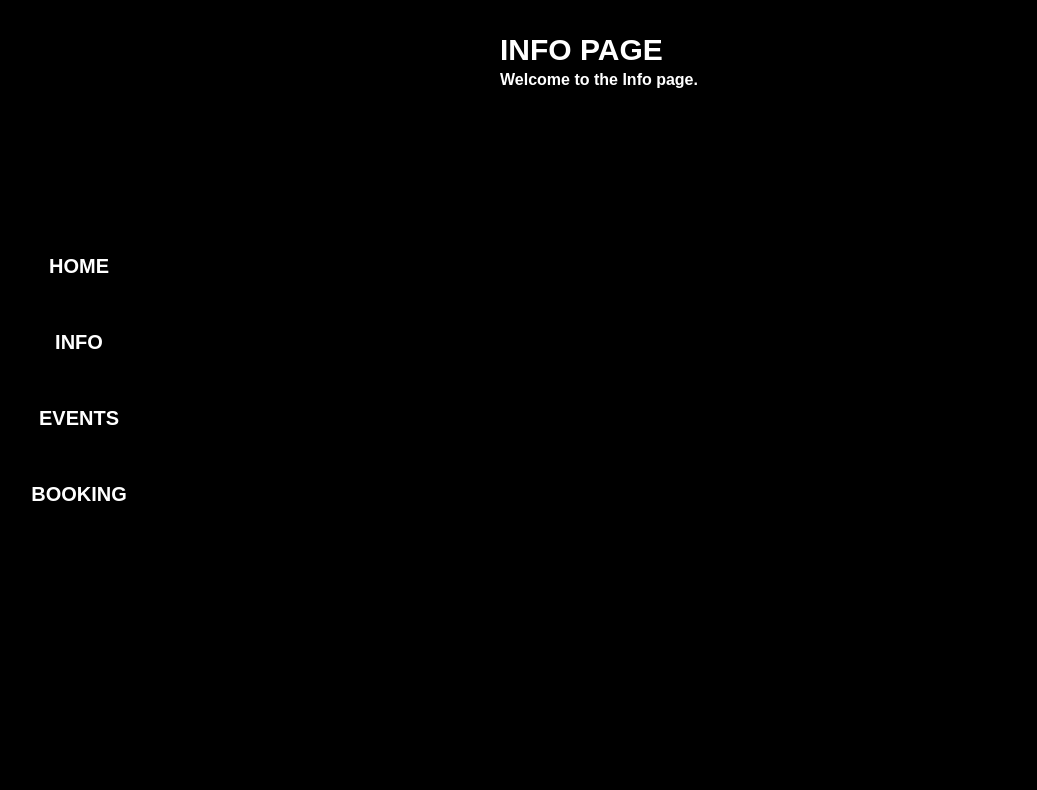
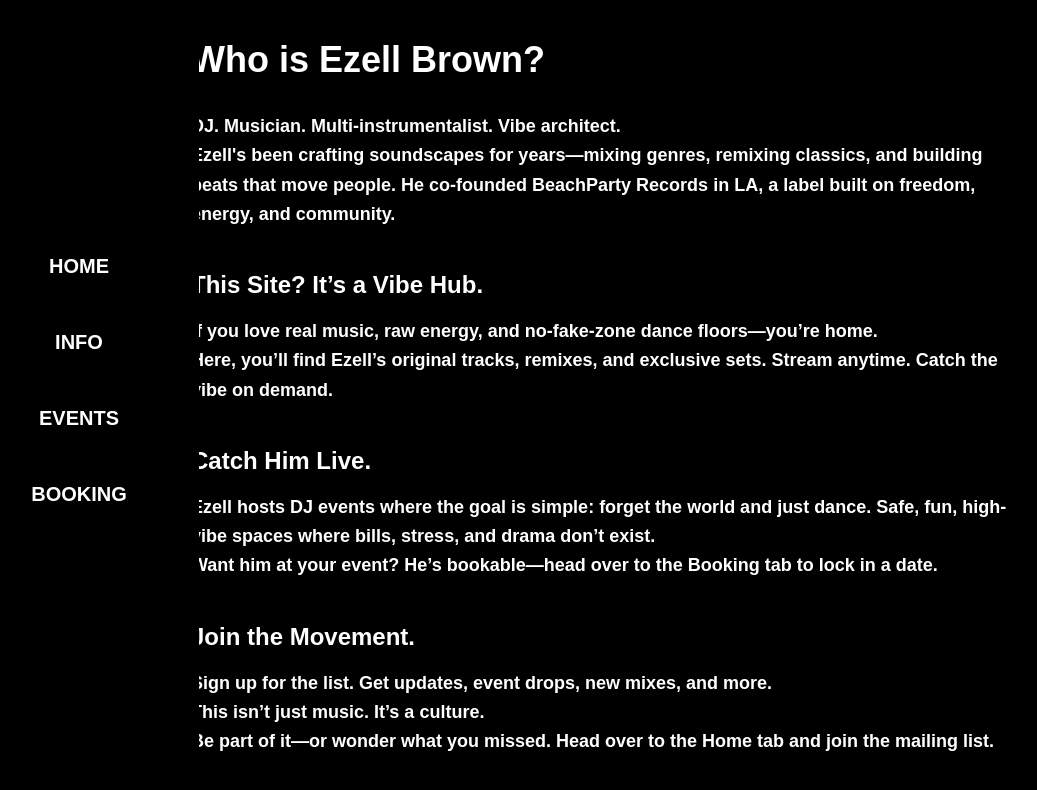
Before and after one commit to DPattonINIT/ezellbrown, a Next.js app: page /info in a window 1280 px wide. Shown: the top 790 px of the page, without its empty margins (41-1078 px from the left). Built offline with nearby package versions, Linux system fonts and the light colour scheme; a web font is replaced by a local one.

Commit message:
info copy added

```diff
--- a/pages/info.tsx
+++ b/pages/info.tsx
@@ -2,15 +2,44 @@
 
 const InfoPage = () => {
   return (
+    <div className="flex">
+      <Sidebar />
+      <div className="p-10 text-white max-w-4xl mx-auto">
+        <h1 className="text-4xl font-semibold mb-8">Who is Ezell Brown?</h1>
+        <p className="mb-6 text-lg leading-relaxed">
+          DJ. Musician. Multi-instrumentalist. Vibe architect.
+          <br />
+          Ezell's been crafting soundscapes for years—mixing genres, remixing classics,
+          and building beats that move people. He co-founded <strong>BeachParty Records</strong> in LA,
+          a label built on freedom, energy, and community.
+        </p>
 
-    <div>
-        <Sidebar />
+        <h2 className="text-2xl font-semibold mb-4 mt-10">This Site? It’s a Vibe Hub.</h2>
+        <p className="mb-6 text-lg leading-relaxed">
+          If you love real music, raw energy, and no-fake-zone dance floors—you’re home.
+          <br />
+          Here, you’ll find Ezell’s original tracks, remixes, and exclusive sets.
+          Stream anytime. Catch the vibe on demand.
+        </p>
 
-    <div className="p-8 text-white">
-      <h1 className="text-3xl">INFO PAGE</h1>
-      <p>Welcome to the Info page.</p>
+        <h2 className="text-2xl font-semibold mb-4 mt-10">Catch Him Live.</h2>
+        <p className="mb-6 text-lg leading-relaxed">
+          Ezell hosts DJ events where the goal is simple: forget the world and just dance.
+          Safe, fun, high-vibe spaces where bills, stress, and drama don’t exist.
+          <br />
+          Want him at your event? He’s bookable—head over to the <strong>Booking</strong> tab to lock in a date.
+        </p>
+
+        <h2 className="text-2xl font-semibold mb-4 mt-10">Join the Movement.</h2>
+        <p className="text-lg leading-relaxed">
+          Sign up for the list. Get updates, event drops, new mixes, and more.
+          <br />
+          This isn’t just music. It’s a culture.
+          <br />
+          Be part of it—or wonder what you missed. Head over to the <strong>Home</strong> tab and join the mailing list.
+        </p>
+      </div>
     </div>
-     </div>
   );
 };
 
```
